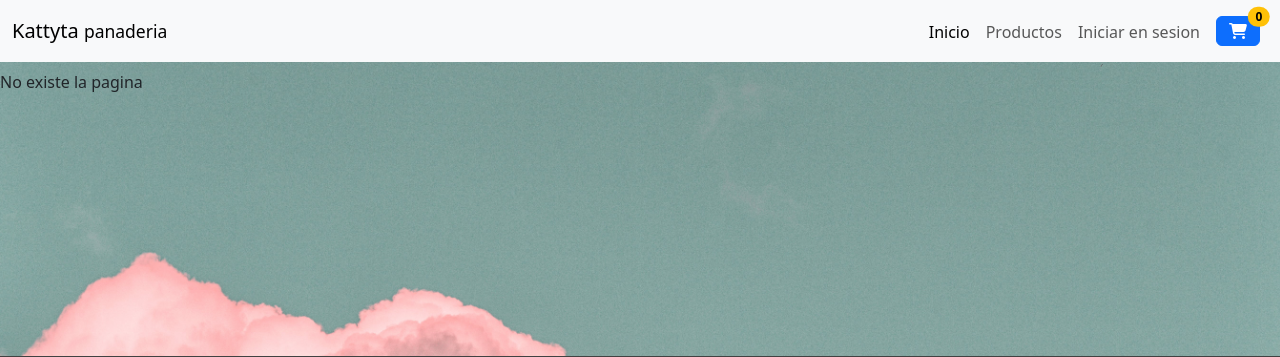
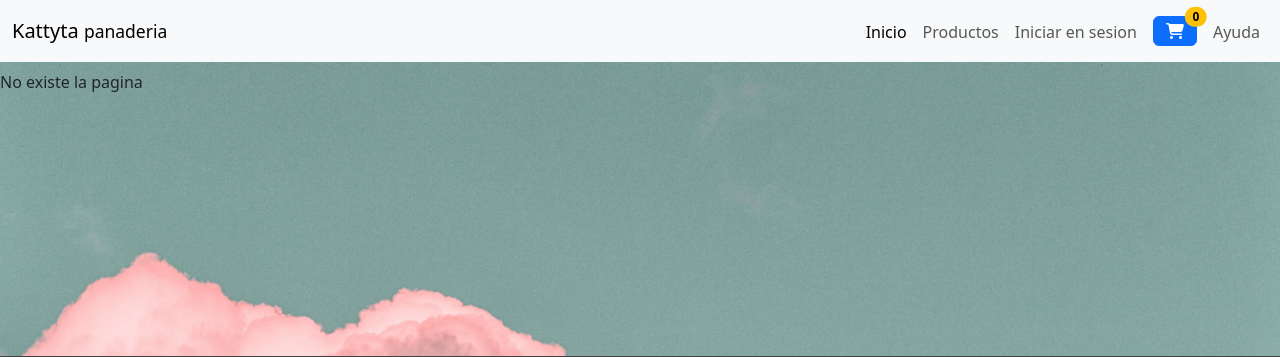
Before and after one commit to AndresGaibor/postres-php, a PHP site: page / in a window 1280 px wide. Shown: the top 357 px of the page. Run offline with PHP 8.4, Linux system fonts and the light colour scheme; some libraries are stand-ins or nearby versions.

Commit message:
Agregada página de Ayuda en el menú

```diff
--- a/View/V_Header.php
+++ b/View/V_Header.php
@@ -46,6 +46,7 @@ $cantidad_carrito = count($carrito);
                 <li class="nav-item mt-1 <?php echo $esAdmin ? '' : 'd-none'; ?>">
                     <a href="./?pagina=reportes" class="nav-link <?php echo $pagina == 'reportes' ? 'active' : ''; ?>" aria-current="page">Reportes</a>
                 </li>
+
                 <li class="nav-item">
                     <a href="./?pagina=terminarpedido" class="nav-link" aria-current="page">
                         <button type="button" class="d-flex btn w-auto btn-primary position-relative">
@@ -56,6 +57,9 @@ $cantidad_carrito = count($carrito);
                             </span>
                         </button>
                     </a>
+                </li>
+                <li class="nav-item mt-1">
+                    <a href="./?pagina=ayuda" class="nav-link <?php echo $pagina == 'ayuda' ? 'active' : ''; ?>" aria-current="page">Ayuda</a>
                 </li>
             </ul>
 
--- a/controller/Controller.php
+++ b/controller/Controller.php
@@ -20,6 +20,7 @@ $paginas['crearcuenta'] = "V_CrearCuenta";
 $paginas['login'] = "V_Login";
 $paginas['terminarpedido'] = "V_TerminarPedido";
 $paginas['reportes'] = "V_ALL_Reportes";
+$paginas['ayuda'] = "V_Ayuda";
 
 if(!array_key_exists($v1, $paginas))  {
     echo "No existe la pagina";
```
Also changed, not shown: View/V_Ayuda.php (added).
